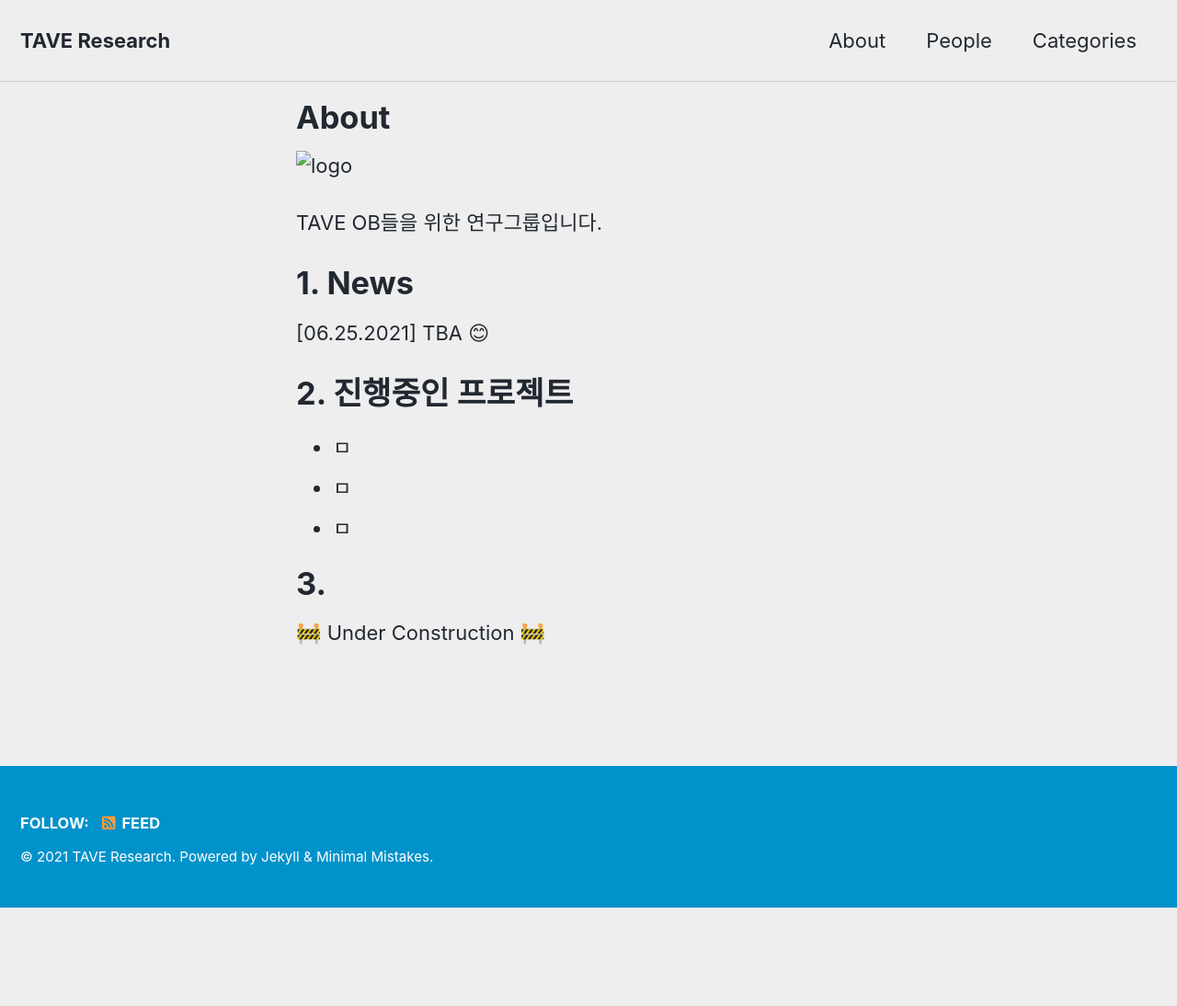
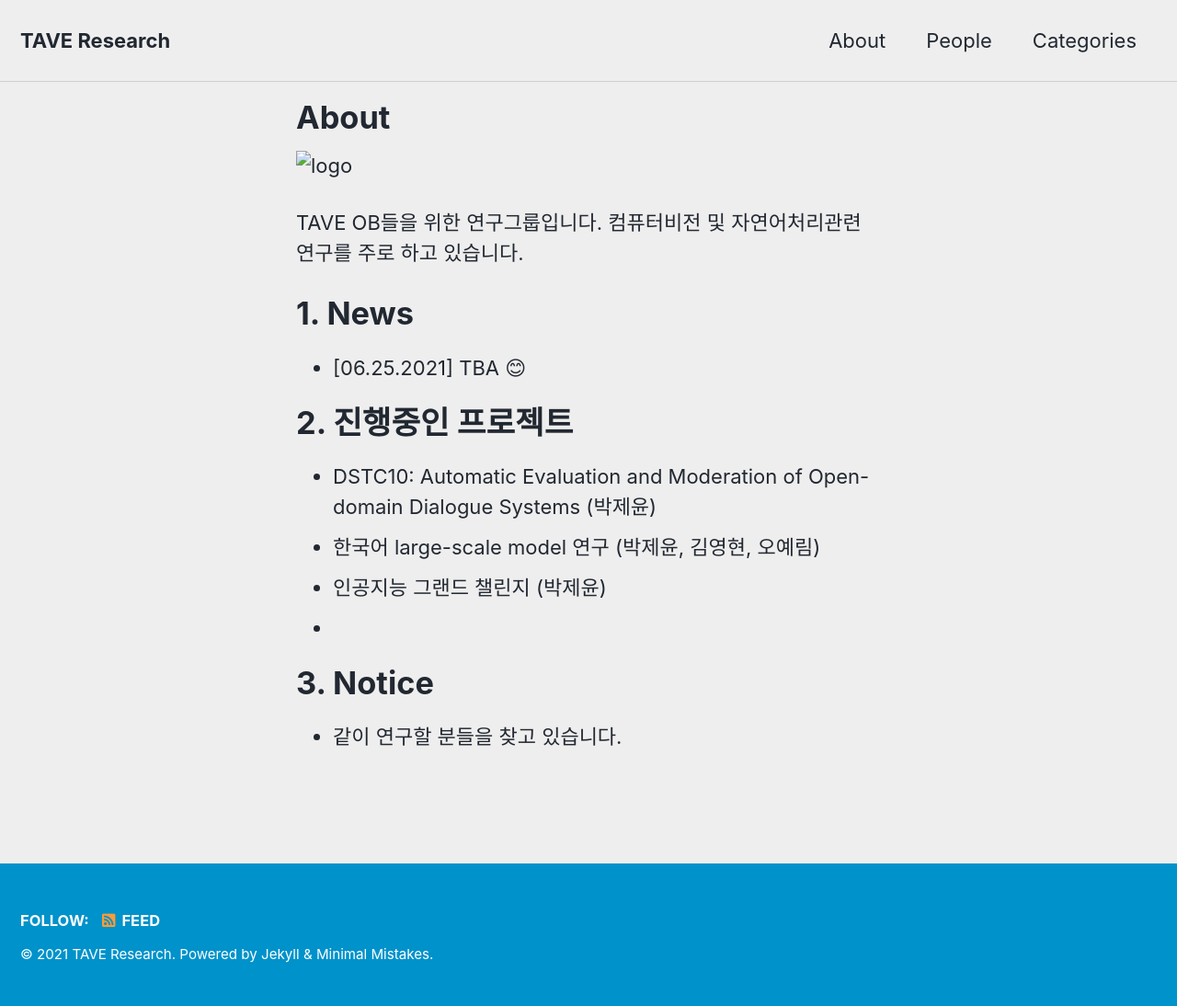
Before and after one commit to TAVEResearch/TAVEResearch.github.io, a Jekyll site: the page built from about.md, in a window 1280 px wide. Shown: the whole page at 92% size. Built offline with Jekyll 4.4.1, drawn with Linux system fonts in a browser that asks for light colours; cached includes are drawn as plain includes; before the commit the page ends 987 px from its top, so only the background shows below that.

Commit message:
Update about.md

```diff
--- a/about.md
+++ b/about.md
@@ -5,20 +5,21 @@ author_profile: false
 ---
 ![logo](./imgs/logo.png)
 
-TAVE OB들을 위한 연구그룹입니다.
+TAVE OB들을 위한 연구그룹입니다. 컴퓨터비전 및 자연어처리관련 연구를 주로 하고 있습니다.
 
 
 # 1. News
 
-[06.25.2021] TBA 😊
+- [06.25.2021] TBA 😊
 
 
 # 2. 진행중인 프로젝트
 
-- ㅁ
-- ㅁ
-- ㅁ
+- DSTC10: Automatic Evaluation and Moderation of Open-domain Dialogue Systems (박제윤)
+- 한국어 large-scale model 연구 (박제윤, 김영현, 오예림)
+- 인공지능 그랜드 챌린지 (박제윤)
+-
 
-# 3.
+# 3. Notice
 
-🚧 Under Construction 🚧
+- 같이 연구할 분들을 찾고 있습니다.
```
